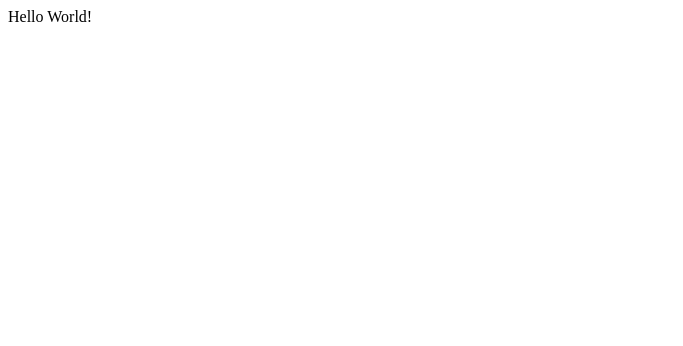
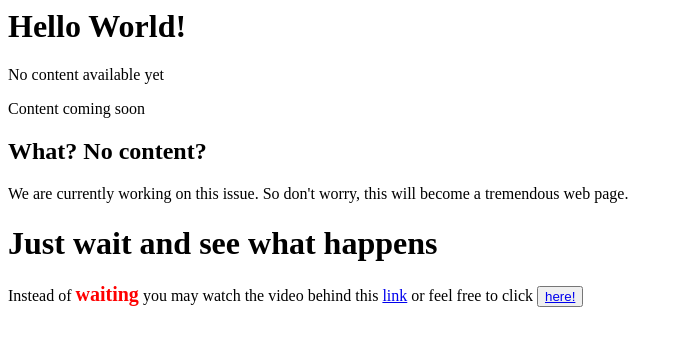
Before and after one commit to bbargstaedt/barschbrau, a plain HTML site: page main.html in a window 1280 px wide. Shown: the whole page, without its empty margins (0-683 px from the left). Drawn offline with Linux system fonts and the light colour scheme.

Commit message:
adding some examples of html use to main.html

```diff
--- a/main.html
+++ b/main.html
@@ -5,7 +5,20 @@
 	</head>
 
 	<body>
-	Hello World!
+		<h1>Hello World!</h1>
+		<p>No content available yet</p>
+		<p>Content coming soon</p>
+
+		<h2>What? No content?</h2>
+		We are currently working on this issue.
+		So don't worry, this will become a tremendous web page.
+
+		<h1>Just wait and see what happens</h1>
+		<p>Instead of
+			<span style="font-size:20px; font-weight:bold; color:rgba(255,0,0,1)">waiting</span>
+			you may watch the video behind this
+			<a href="https://www.youtube.com/watch?v=sU_RdmO6YzM">link</a>
+			or feel free to click <button><a href="http://www.cfvmusic.de">here!</a></button>
 	</body>
 
 </html>
```
